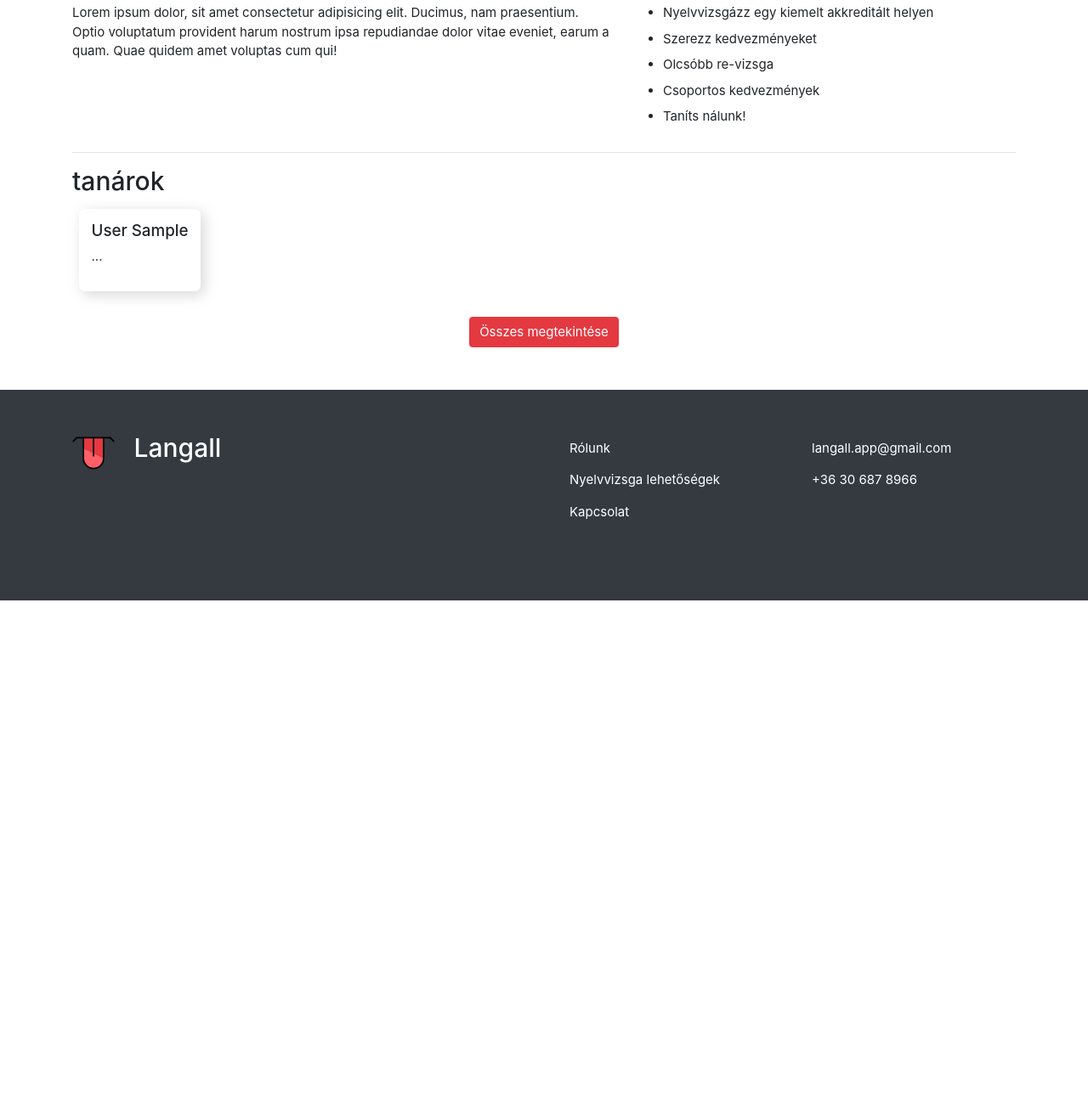
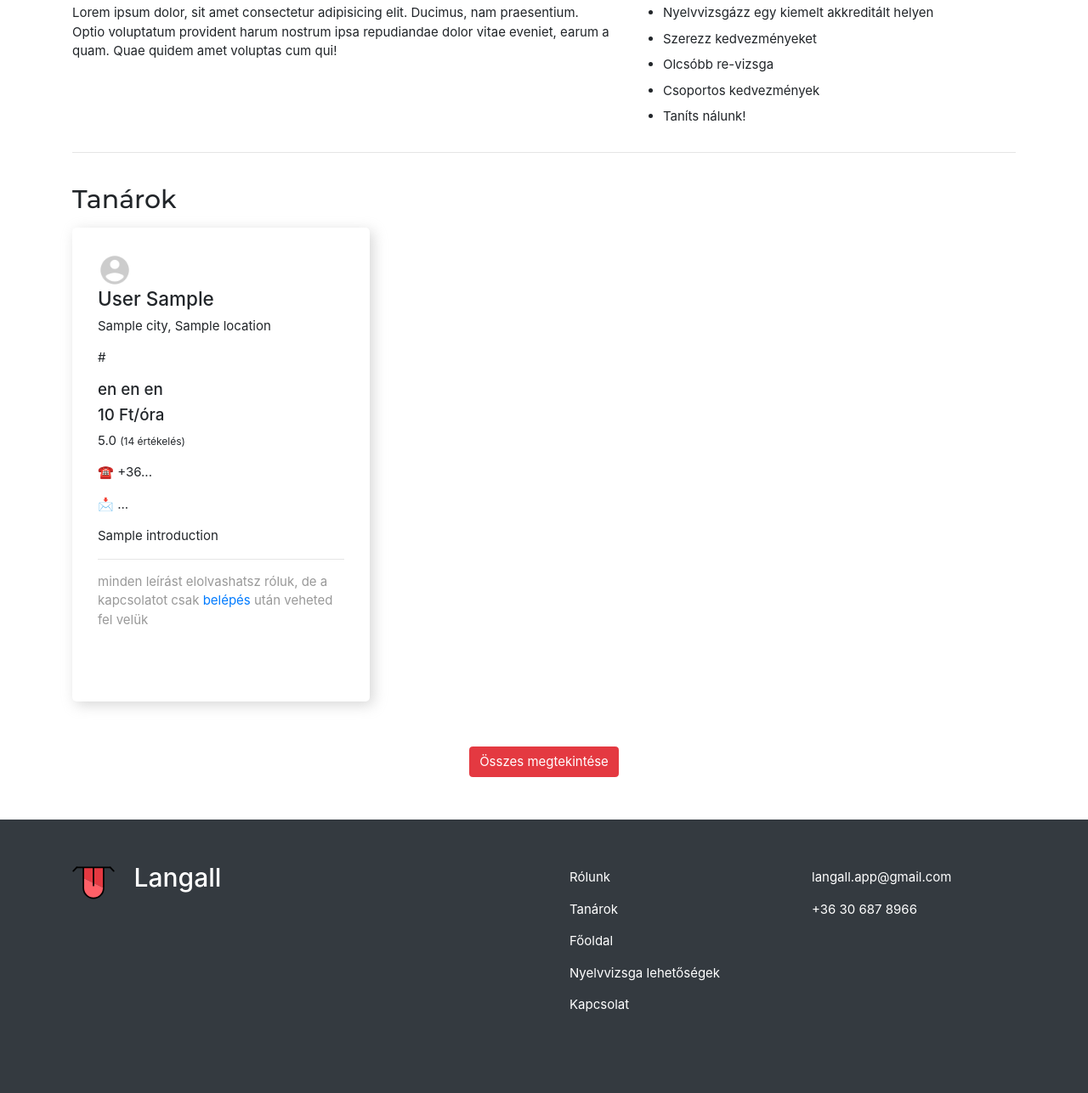
Before and after one commit to nyitraibence/Langall.app, a Django app: template templates/homepage.html in a window 1280 px wide. Shown: the part 2439-3726 px from the top of the page at 85% size. Before the commit the page ends 3146 px from the top, so only its background shows below. Run offline with Django 3.2, Linux system fonts and the light colour scheme; the template is opened without the code that fills it: most values are stand-ins (such as "Sample title", 1, 10 or a date in 2020); some libraries are stand-ins or nearby versions.

Commit message:
teacher page works

```diff
--- a/app_teachers/templates/app_teachers/single_teacher.html
+++ b/app_teachers/templates/app_teachers/single_teacher.html
@@ -7,7 +7,7 @@
     <div class="container">
         <div class="d-flex justify-content-between align-items-center">
             <h2>{{teacher.last_name}} {{teacher.first_name}}</h2>
-            <a href="{% url 'teachers' %}">Vissza az összes tanárhoz</a>
+            <a href="{% url 'teachers' %}">&#x21e0; Vissza az összes tanárhoz</a>
         </div>
         <hr>
         <div class="row">
--- a/app_teachers/templates/app_teachers/teachers.html
+++ b/app_teachers/templates/app_teachers/teachers.html
@@ -12,7 +12,8 @@
         <hr>
         <div class="row">
 
-            {% for teacher in teachers %} <div class=" col-md-4">
+            {% for teacher in teachers %}
+            <div class=" col-md-4">
                 <div class="teacher-card shadow-1">
                     <img src="{% static 'img/male_teacher.png' %}" alt="langall tanár" width="40px">
                     <h4>{{ teacher.last_name }} {{ teacher.first_name }}</h4>
--- a/templates/base.html
+++ b/templates/base.html
@@ -66,6 +66,12 @@
                             <a class="nav-link" href="{% url 'about' %}">Rólunk</a>
                         </li>
                         <li>
+                            <a class="nav-link" href="{% url 'teachers' %}">Tanárok</a>
+                        </li>
+                        <li>
+                            <a class="nav-link" href="{% url 'homepage' %}">Főoldal</a>
+                        </li>
+                        <li>
                             <a class="nav-link" href="{% url 'exams' %}">Nyelvvizsga lehetőségek</a>
                         </li>
                         <li>
--- a/templates/homepage.html
+++ b/templates/homepage.html
@@ -44,15 +44,15 @@
     <div class="notification-corner mobile-hide" data-aos="fade-up">
 
         <a href="{% url 'teacher_panel' %}"><span
-                class="badge badge-palette-1">{{new_replies}}</span>{% if new_replies %}{{new_replies}} új
+                class="badge badge-palette-1">0</span>{% if new_replies %}{{new_replies}} új
             válasz{% endif %}</a><br>
 
 
         <a href="{% url 'teacher_panel' %}"><span
-                class="badge badge-palette-2">{{new_requests}}</span>{% if new_requests %}{{new_requests}}
+                class="badge badge-palette-2">0</span>{% if new_requests %}{{new_requests}}
             új felkérés{% endif %}</a><br>
         <a href="{% url 'teacher_panel' %}"><span
-                class="badge badge-palette-4">{{missed_requests}}</span>{% if missed_requests %}{{missed_requests}}
+                class="badge badge-palette-4">0</span>{% if missed_requests %}{{missed_requests}}
             elmúlasztott
             értesítés{% endif %}</a>
     </div>
@@ -202,15 +202,42 @@
         <hr>
         <div class="row">
             <div class="col-12">
-                <h2>tanárok</h2>
-                {% for teacher in sample_teachers %}
-                <div class="d-inline-block text-left">
-                    <div class="teacher-card shadow-1 b-rad-7 m-2 p-3">
-                        <h5>{{teacher.last_name}} {{teacher.first_name}}</h5>
-                        <p>...</p>
+                <h2 class="font-montserrat mb-3 mt-4">Tanárok</h2>
+                <div class="row">
+                    {% for teacher in sample_teachers %}
+                    <div class=" col-md-4">
+                        <div class="teacher-card shadow-1">
+                            <img src="{% static 'img/male_teacher.png' %}" alt="langall tanár" width="40px">
+                            <h4>{{ teacher.last_name }} {{ teacher.first_name }}</h4>
+                            <p>{{ teacher.city }}{% if teacher.location %}, {{ teacher.location }}{% endif %}</p>
+                            <p>{{ass.extra_data.picture.data.url}}</p>
+                            <h5>{{ teacher.teacherprofile.teach_lang_1 }} {{ teacher.teacherprofile.teach_lang_2 }}
+                                {{ teacher.teacherprofile.teach_lang_3 }}</h5>
+                            <h5>{{ teacher.teacherprofile.base_price }} Ft/óra</h5>
+                            <p>5.0 <small>(14 értékelés)</small></p>
+                            {% if user.is_authenticated %}
+                            <p>&#x260e; +36 30 3546993</p>
+                            <p>📩 {{teacher.email}}</p>
+                            {% else %}
+                            <p>&#x260e; +36...</p>
+                            <p>📩 ...</p>
+                            {% endif %}
+                            <p>{{ teacher.teacherprofile.introduction }}</p>
+                            {% if user.is_authenticated %}
+                            <a class="btn btn--130 btn-secondary"
+                                href="{% url 'single_teacher' teacher.id %}">felkeresés</a>
+                            {% else %}
+                            <hr>
+                            <p class="font-grey">
+                                minden leírást elolvashatsz róluk, de a kapcsolatot csak
+                                <a href="{% url 'login' %}">belépés</a>
+                                után veheted fel velük
+                            </p>
+                            {% endif %}
+                        </div>
                     </div>
+                    {% endfor %}
                 </div>
-                {% endfor %}
             </div>
         </div>
         <div class="text-center mt-4">
--- a/templates/profile.html
+++ b/templates/profile.html
@@ -22,7 +22,7 @@
                     <img src="{{profile_pic_url}}" alt="fb profile picture" width="200px">
                 </div>
                 {% else %}
-                <img src="{% static 'img/icon_dis_500.png' %}" alt="profile avatar" width="200px">
+                <img src="{% static 'img/male_teacher.png' %}" alt="profile avatar" width="200px">
                 {% endif %}
                 <p>{{ person.last_name }} {{ person.first_name }}</p>
                 <p>{{ person.email }}</p>
```
Also changed, not shown: app_teachers/templates/app_teachers/teacher_panel.html (+4 -4 lines), template_workflow/dev/css/modules/sections/04_cards.styl (+10 -0 lines), assets/css/style.min.css, 1 other file.
